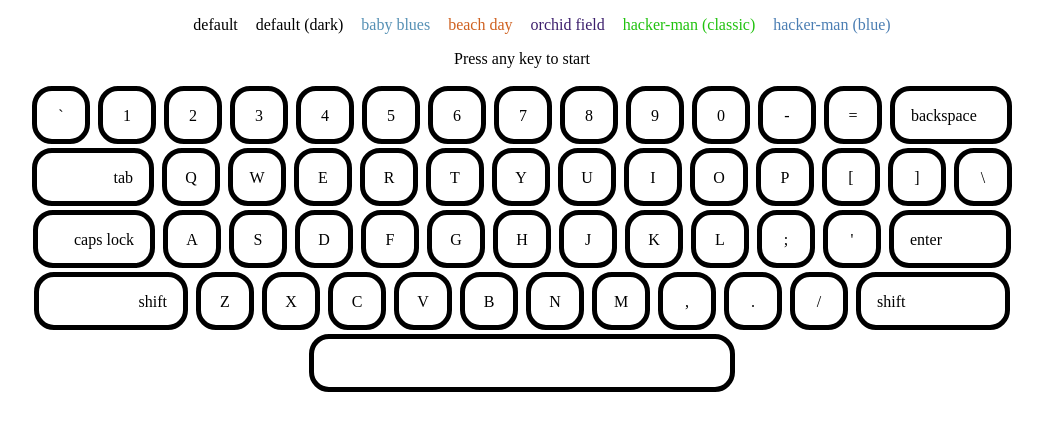
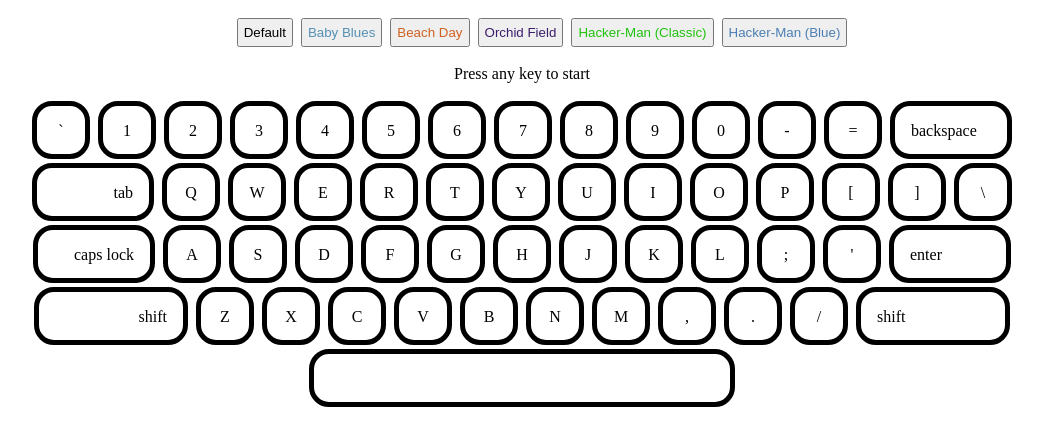
Before and after one commit to ari-gaskins/Pretty_Keyboard, a website: page index.html in a window 1280 px wide. Shown: the whole page, without its empty margins (118-1161 px from the left). Drawn offline with Linux system fonts and the light colour scheme.

Commit message:
add mocha and chai, backtrack some html and css

```diff
--- a/index.html
+++ b/index.html
@@ -5,25 +5,25 @@
 <html>
     <head>
         <title>Pretty Keyboard</title>
-        <link href="styles.css" type="text/css" rel="stylesheet" />
+        <link href="/styles.css" type="text/css" rel="stylesheet" />
     </head>
     <body>
+        <nav class="navbar">
             <ul id="colors">
                 <!--default is black and white-->
-            <li><a href="" id="default">default</a></li>
-            <!--dark mode default-->
-            <li><a href="" id="default-dark">default (dark)</a></li>
+                <li><button id="default">Default</button></li>
                 <!--color palette #645-->
-            <li><a href="" id="baby-blues">baby blues</a></li>
+                <li><button id="baby-blues">Baby Blues</button></li>
                 <!--color palette #425-->
-            <li><a href="" id="beach-day">beach day</a></li>
+                <li><button id="beach-day">Beach Day</button></li>
                 <!--color palette #544-->
-            <li><a href="" id="orchid-field">orchid field</a></li>
+                <li><button id="orchid-field">Orchid Field</button></li>
                 <!--black and neon green-->
-            <li><a href="" id="hacker-man-classic">hacker-man (classic)</a></li>
+                <li><button id="hacker-man-classic">Hacker-Man (Classic)</button></li>
                 <!--dark blue and neon light blue-->
-            <li><a href="" id="hacker-man-blue">hacker-man (blue)</a></li>
+                <li><button id="hacker-man-blue">Hacker-Man (Blue)</button></li>
             </ul>
+        </nav>
         <p id="type-test">Press any key to start</p>
         <div id="keyboard">
             <!--31ems-->
@@ -94,5 +94,6 @@
             </div>
         </div>
     </body>
+    <script src="chai.js" type="text/javascript"></script>
     <script></script>
 </html>
--- a/styles.css
+++ b/styles.css
@@ -9,7 +9,7 @@
     grid-template-columns: auto;
     grid-template-rows: 1fr 1fr 1fr;
     grid-template-areas:
-        "colors"
+        "navbar"
         "type-test"
         "keyboard";
 }
@@ -76,7 +76,7 @@ li {
 #baby-blues:hover, #baby-blues:focus {
     color: #c2efff;
     background-color: #5590b4;
-    border: 2px solid #e0c07b;
+    border: 2px solid #5590b4;
     border-radius: 5px;
 }
 
@@ -90,7 +90,7 @@ li {
 #beach-day:hover, #beach-day:focus {
     color: #ffffff;
     background-color: #b6a290;
-    border: 2px solid #cf6120;
+    border: 2px solid #b6a290;
     border-radius: 5px;
 }
 
@@ -104,7 +104,7 @@ li {
 #orchid-field:hover, #orchid-field:focus {
     color: #f3f0dd;
     background-color: #884389;
-    border: 2px solid #626b1e;
+    border: 2px solid #884389;
     border-radius: 5px;
 }
 
@@ -118,7 +118,7 @@ li {
 #hacker-man-classic:hover, #hover-man-classic:focus {
     color: #20c20e;
     background-color: #000000;
-    border: 2px solid #20c20e;
+    border: 2px solid #000000;
     border-radius: 5px;
 }
 
@@ -132,7 +132,7 @@ li {
 #hacker-man-blue:hover, #hacker-man-blue:focus {
     color: #4b7eb3;
     background-color: #243c55;
-    border: 2px solid #4b7eb3;
+    border: 2px solid #243c55;
     border-radius: 5px;
 }
 
```
Also changed, not shown: package.json (added, +9 -0 lines), README.md, test.js (added), 1 other file. Lines whose indentation alone changed are shown as unchanged.
